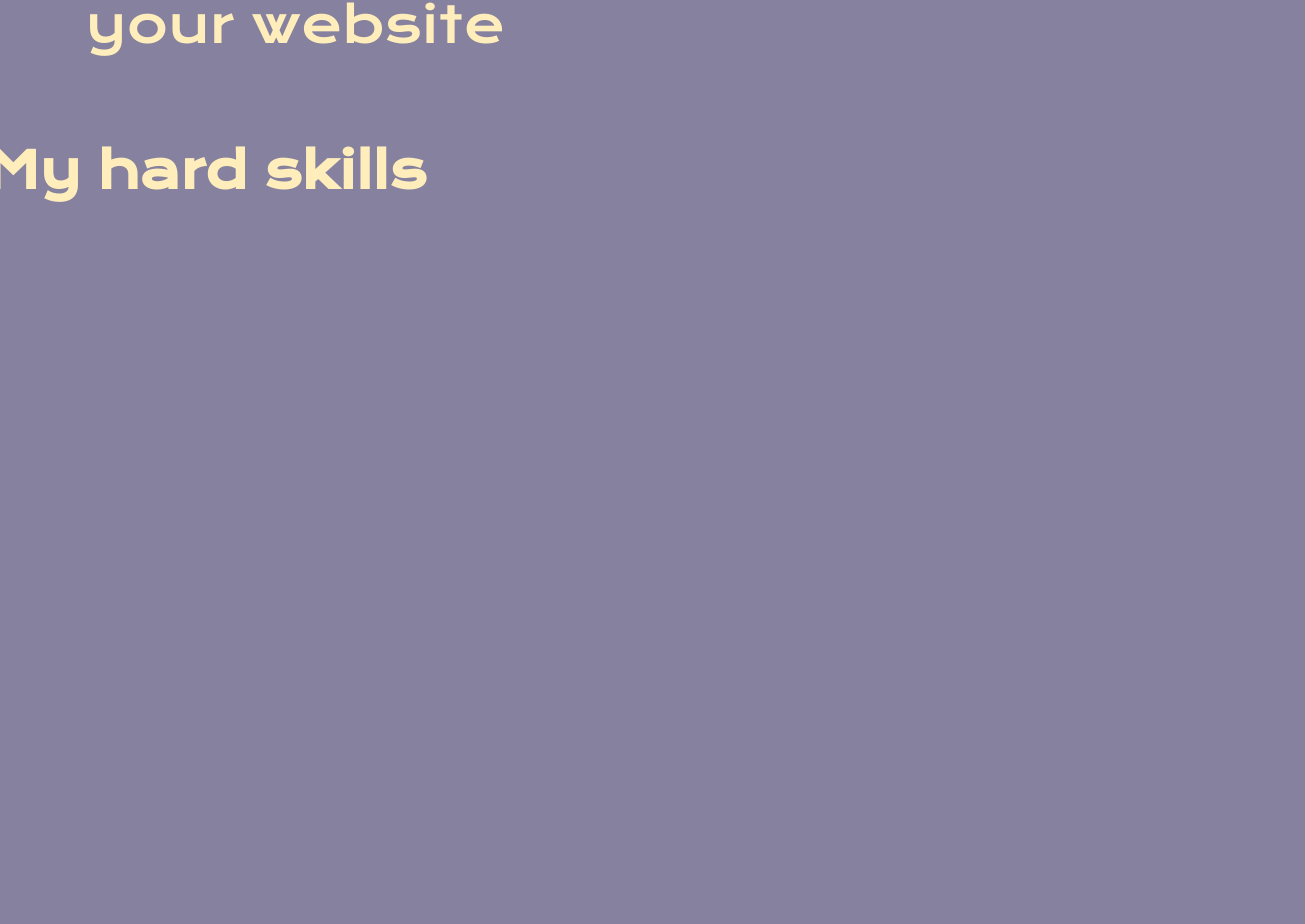
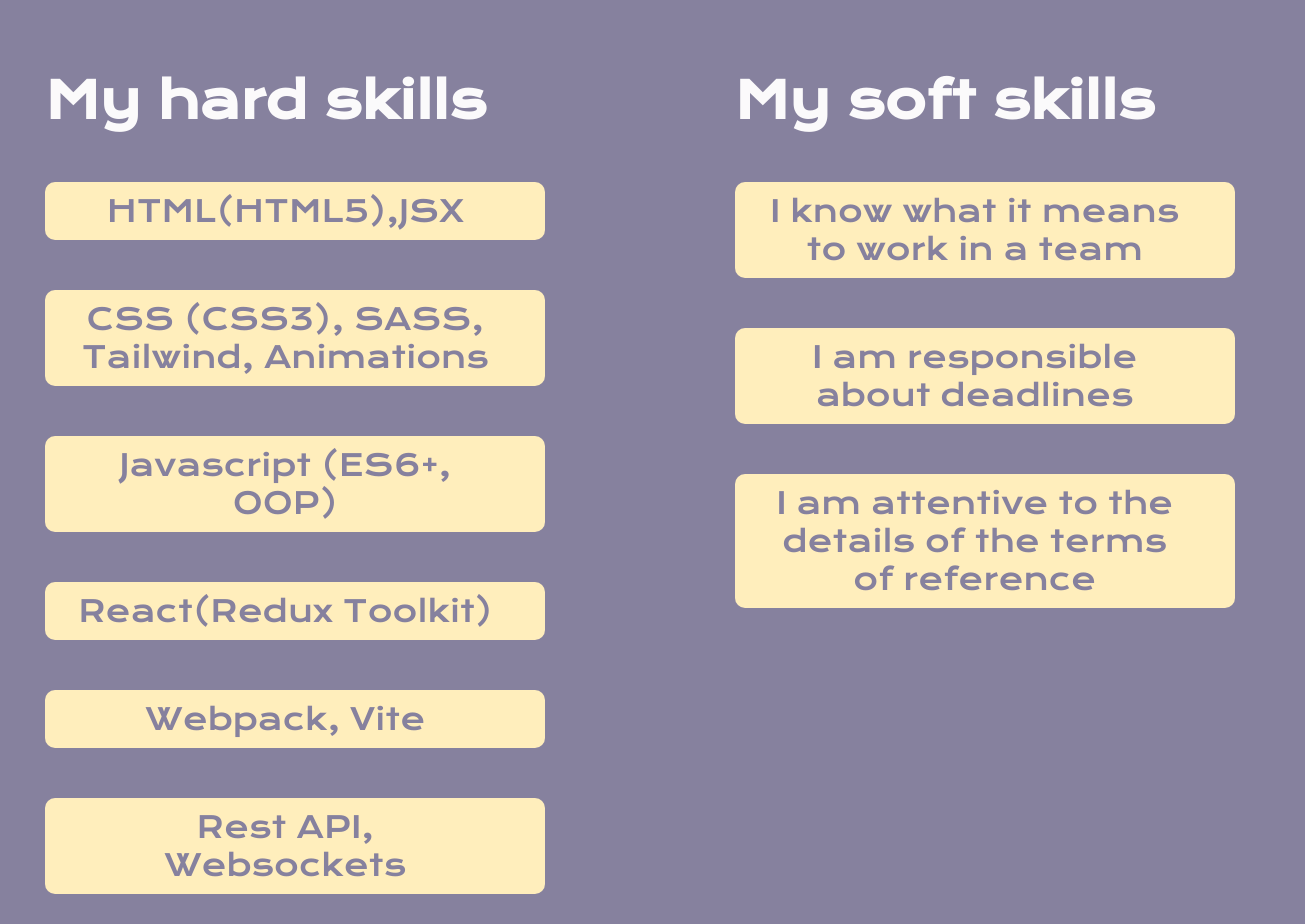
Before and after one commit to PLXRYV/project-plxryv, a React (Vite) app: page / in a window 1280 px wide. Shown: the part 872-1796 px from the top of the page, 1305 px wide, since content can reach past the window. Before the commit the page ends 1108 px from the top, so only its background shows below. Built offline with nearby package versions, Linux system fonts and the light colour scheme.

Commit message:
update project

```diff
--- a/index.html
+++ b/index.html
@@ -6,7 +6,7 @@
     <title>project-plxryv</title>
   </head>
   <body>
-    <div class="container">
+    <div class="wrappper">
       <div id="root"></div>
       <script type="module" src="/src/main.jsx"></script>
     </div>
--- a/src/components/Portfolio.jsx
+++ b/src/components/Portfolio.jsx
@@ -1,7 +1,58 @@
+
 const Portfolio = () => {
     return (
-        <div>
-            <h1>My hard skills</h1>
+        <div className="portfolioSkills">
+            <div className="firstList">
+            <h1 className="namePortfolioList">My hard skills</h1>
+                <ul className="nameList">
+                    <li className="skillItem">
+                        <p className="skillName">HTML(HTML5),JSX</p>
+                    </li>
+                    <li className="skillItem">
+                        <p className="skillName">CSS (CSS3), SASS,
+                            Tailwind, Animations</p>
+                    </li>
+                    <li className="skillItem">
+                        <p className="skillName">Javascript (ES6+, OOP)</p>
+                    </li>
+                    <li className="skillItem">
+                        <p className="skillName">React(Redux Toolkit)</p>
+                    </li>
+                    <li className="skillItem">
+                        <p className="skillName">Webpack, Vite</p>
+                    </li>
+                    <li className="skillItem">
+                        <p className="skillName">Rest API, Websockets</p>
+                    </li>
+                    <li className="skillItem">
+                        <p className="skillName">BEM, Feature-Sliced
+                            Design, Accessibility, UX</p>
+                    </li>
+                    <li className="skillItem">
+                        <p className="skillName">Git(Github)</p>
+                    </li>
+                </ul>
+            </div>
+            <div className="firstList">
+                <h1 className="namePortfolioList">My soft skills</h1>
+                <ul className="nameList">
+                    <li className="skillItem">
+                        <p className="skillName">I know what it means
+                            to work in a team
+                        </p>
+                    </li>
+                    <li className="skillItem">
+                        <p className="skillName">I am responsible
+                            about deadlines
+                        </p>
+                    </li>
+                    <li className="skillItem">
+                        <p className="skillName">I am attentive to
+                            the details of the terms of reference
+                        </p>
+                    </li>
+                </ul>
+            </div>
         </div>
     )
 }
--- a/src/styles/components/animationMain.css
+++ b/src/styles/components/animationMain.css
@@ -1,6 +1,4 @@
 .animationMain {
-    /* width: 500px;
-    height: 500px; */
     display: flex;
     align-items: center;
 }
--- a/src/styles/components/header.css
+++ b/src/styles/components/header.css
@@ -3,7 +3,7 @@
     align-items: center;
     justify-content: space-between;
     padding: 20px 40px;
-    gap: 100px
+    gap: 70px
 }
 
 .logo {
--- a/src/styles/components/main.css
+++ b/src/styles/components/main.css
@@ -3,13 +3,13 @@
     flex-direction: column;
     justify-content: center;
     align-items: center;
-    padding: 100px 20px 0 100px;
+    padding: 30px 20px 0 100px;
     margin: 0 auto;
 }
 
 .mainText {
     width: 600px;
-    padding: 100px 150px 0 100px;
+    padding: 30px 150px 0 100px;
 }
 
 h1 {
--- /dev/null
+++ b/src/styles/components/portfolio.css
@@ -0,0 +1,33 @@
+.portfolioSkills {
+    display:flex;
+    justify-content: space-between;
+    padding: 0 30px 0 30px;
+}
+
+.firstList {
+    max-width: 500px;
+    width: 100%
+}
+
+.namePortfolioList {
+    color: var(--color-white);
+}
+
+.nameList {
+    padding-inline-start: 0px;
+}
+
+.skillItem {
+    background-color: var(--color-yellow);
+    list-style: none;
+    border-radius: 10px;
+    padding: 0px 20px;
+    padding-inline-start: 0px;
+}
+
+.skillName {
+    text-align: center;
+    color: var(--color-pale-violet);
+    padding: 10px 30px;
+    font-size: 30px;
+}
--- a/src/styles/global.css
+++ b/src/styles/global.css
@@ -9,7 +9,7 @@ body {
     background-color: var(--color-pale-violet);
 }
 
-.container {
+.wrapper {
     max-width: 1440px;
     padding: 0 10px;
     margin: 0 auto;
@@ -31,3 +31,7 @@ a {
     outline-offset: 4px;
     transition-duration: 0s !important;
 }
+
+li {
+    text-decoration: none;
+}
--- a/src/styles/index.js
+++ b/src/styles/index.js
@@ -6,3 +6,4 @@ import './fonts.css'
 import './components/header.css'
 import './components/main.css'
 import './components/animationMain.css'
+import './components/portfolio.css'
```
Also changed, not shown: src/components/listSkills.jsx (deleted).
